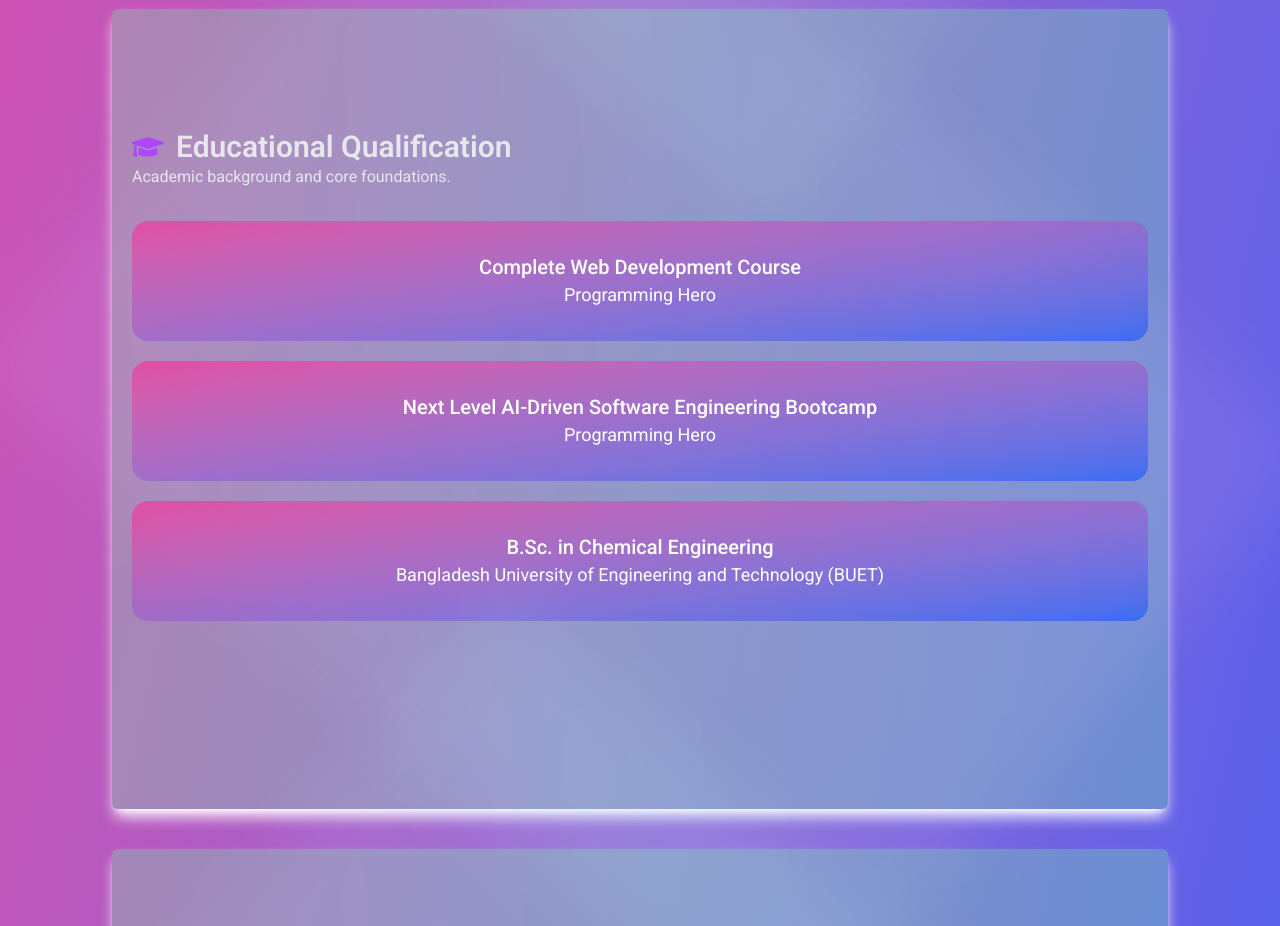
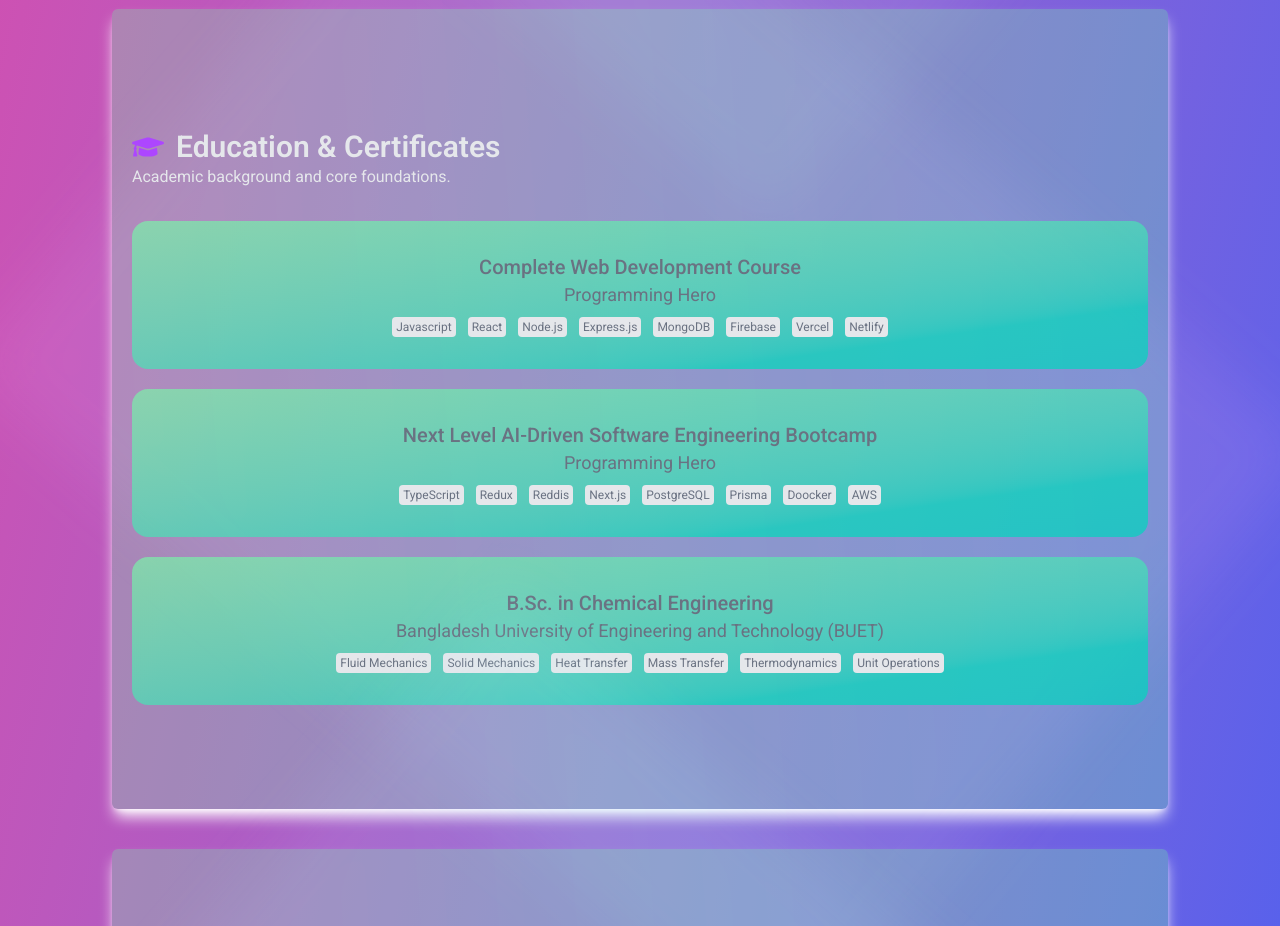
Before and after one commit to helal366/my_portfolio, a React (Vite) app: page / in a window 1280 px wide. Shown: the part 2640-3566 px from the top of the page. Built offline with nearby package versions, Linux system fonts and the light colour scheme; no server answers.

Commit message:
Education and certificates section updated, added the courses for each certificate.

```diff
--- a/public/data/education.json
+++ b/public/data/education.json
@@ -1,14 +1,17 @@
 [
     {
         "degree":"Complete Web Development Course",
-        "institution":"Programming Hero"
+        "institution":"Programming Hero",
+        "courses":["Javascript", "React", "Node.js", "Express.js", "MongoDB", "Firebase", "Vercel", "Netlify"]
     },
     {
         "degree":"Next Level AI-Driven Software Engineering Bootcamp",
-        "institution":"Programming Hero"
+        "institution":"Programming Hero",
+        "courses": ["TypeScript","Redux", "Reddis", "Next.js", "PostgreSQL",  "Prisma", "Doocker", "AWS"  ]
     },
     {
         "degree": "B.Sc. in Chemical Engineering",
-        "institution": "Bangladesh University of Engineering and Technology (BUET)"
+        "institution": "Bangladesh University of Engineering and Technology (BUET)",
+        "courses": ["Fluid Mechanics", "Solid Mechanics", "Heat Transfer", "Mass Transfer", "Thermodynamics", "Unit Operations"]
     }
 ]
--- a/src/components/homePageComponents/EducationalQualification.jsx
+++ b/src/components/homePageComponents/EducationalQualification.jsx
@@ -20,19 +20,27 @@
     >
       <div className="flex items-center gap-3 text-gray-200">
         <FaGraduationCap className="w-8 h-8 text-purple-500" />
-        <h2 className="text-3xl font-semibold ">Educational Qualification</h2>
+        <h2 className="text-3xl font-semibold ">Education & Certificates</h2>
       </div>
         <p className="mb-8 text-gray-200">Academic background and core foundations.</p>
-      <section className="flex flex-col  gap-5">
+      <section className="flex flex-col  gap-5  text-gray-500">
         {degree && degree.map((deg, index)=>(
           <div key={index}
           className="educationCard">
           <h3 className="text-xl font-medium ">
             {deg.degree}
           </h3>
-          <p className="text-lg">
+          <p className="text-lg mb-2">
             {deg.institution}
           </p>
+          <div className="flex flex-wrap gap-3 justify-center text-xs">
+            {deg.courses.map((course, index)=>(
+              <div key={index}
+              className="px-1 py-[2px] rounded bg-gray-200">
+                  {course}
+              </div>
+            ))}
+          </div>
         </div>
         ))}
 
--- a/src/index.css
+++ b/src/index.css
@@ -91,5 +91,5 @@
 }
 
 .educationCard{
-  @apply p-4 md:p-8 rounded-2xl bg-gradient-to-br from-pink-500/70 to-blue-600/70 text-center transition-all duration-200 hover:scale-[102%] cursor-pointer
+  @apply p-4 md:p-8 rounded-2xl bg-gradient-to-br from-green-300/70 to-teal-400/70 text-center transition-all duration-200 hover:translate-y-1 cursor-pointer
 }
```
